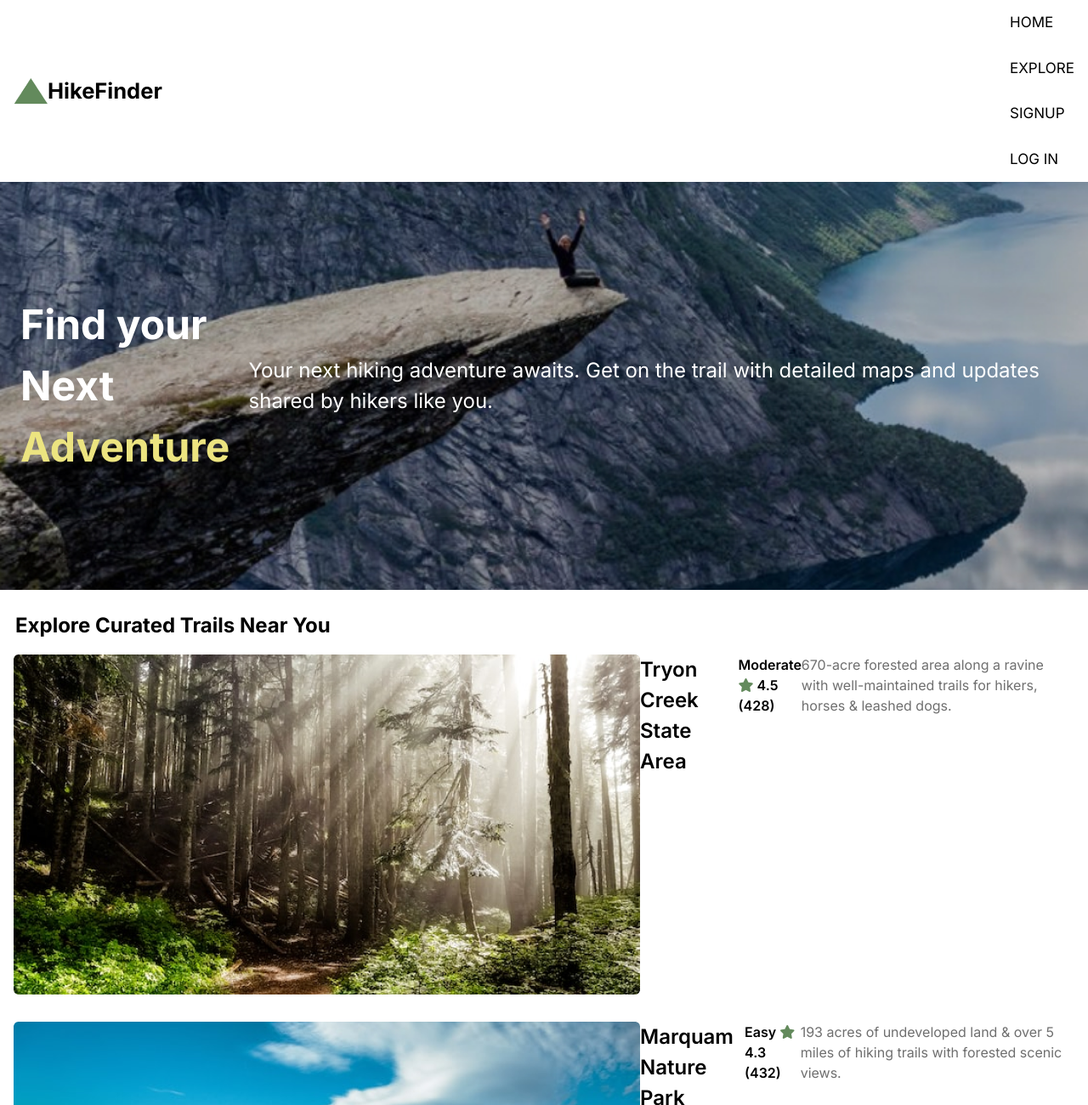
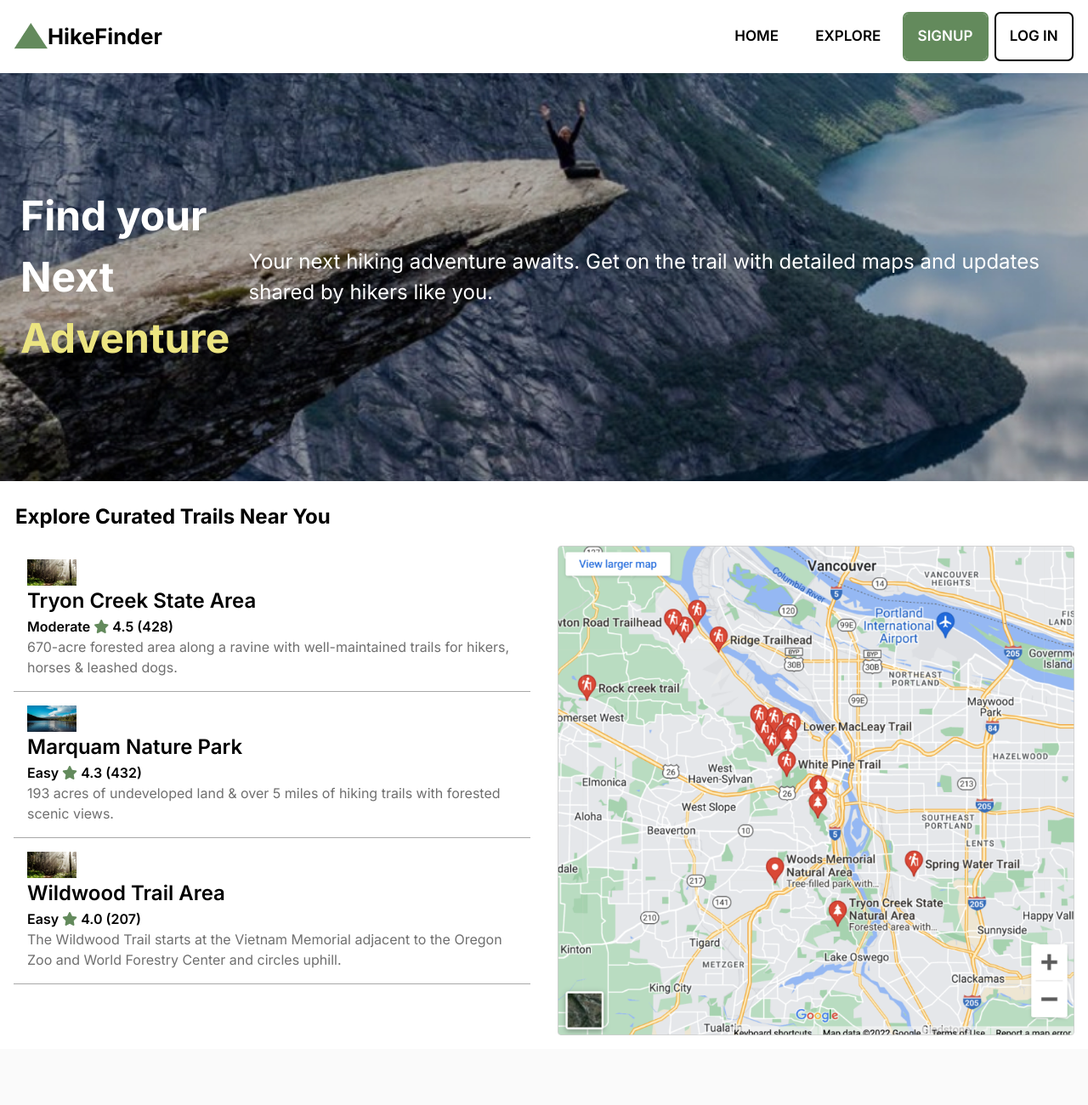
Before and after one commit to brianbud/HikeFinder, a website built with Vite: page explore.html in a window 1280 px wide. Shown: the top 1300 px of the page at 85% size. Built offline with nearby package versions, Linux system fonts and the light colour scheme.

Commit message:
explore page layout for wider screens

```diff
--- a/explore.html
+++ b/explore.html
@@ -25,11 +25,11 @@
         </div></a
       >
       <!-- Navigation links (hidden by default) -->
-      <div id="myLinks">
+      <div id="myLinks" class="nav-options">
         <a href="./index.html">HOME</a>
-        <a href="#explore">EXPLORE</a>
-        <a href="#signup">SIGNUP</a>
-        <a href="#login">LOG IN</a>
+        <a href="./explore.html">EXPLORE</a>
+        <a class="signup-btn" href="#signup">SIGNUP</a>
+        <a class="login-btn" href="#login">LOG IN</a>
       </div>
       <!-- "Hamburger menu" / "Bar icon" to toggle the navigation links -->
       <a href="javascript:void(0);" class="icon" id="hamburgerMenuIcon">
@@ -45,8 +45,9 @@
         </p>
       </div>
       <h2 class="blog-container-title">Explore Curated Trails Near You</h2>
-      <section class="blogs-container">
-        <div class="blog">
+      <section class="blogs-container explore-blogs">
+        <div class="left-section">
+          <div class="blog explore-blog">
             <img src="./images/explore-trail-1.png" atl="placeholder" />
             <h2 class="title">Tryon Creek State Area</h2>
             <p class="distance-info">
@@ -58,29 +59,33 @@
               for hikers, horses & leashed dogs.
             </p>
           </div>
-        <div class="blog">
+          <div class="blog explore-blog">
             <img src="./images/explore-trail-2.png" atl="placeholder" />
             <h2 class="title">Marquam Nature Park</h2>
             <p class="distance-info">
-            <span>Easy </span><i class="fa-solid fa-star"></i><span> 4.3 </span
-            ><span>(432)</span>
+              <span>Easy </span><i class="fa-solid fa-star"></i
+              ><span> 4.3 </span><span>(432)</span>
             </p>
             <p class="description">
               193 acres of undeveloped land & over 5 miles of hiking trails with
               forested scenic views.
             </p>
           </div>
-        <div class="blog">
+          <div class="blog explore-blog">
             <img src="./images/explore-trail-3.png" atl="placeholder" />
             <h2 class="title">Wildwood Trail Area</h2>
             <p class="distance-info">
-            <span>Easy </span><i class="fa-solid fa-star"></i><span> 4.0 </span
-            ><span>(207)</span>
+              <span>Easy </span><i class="fa-solid fa-star"></i
+              ><span> 4.0 </span><span>(207)</span>
             </p>
             <p class="description">
               The Wildwood Trail starts at the Vietnam Memorial adjacent to the
               Oregon Zoo and World Forestry Center and circles uphill.
             </p>
+          </div>
+        </div>
+        <div class="right google-map-img">
+          <img src="./images/map1.png" alt="" />
         </div>
       </section>
       <section class="promotion-container">
--- a/style.css
+++ b/style.css
@@ -387,4 +387,31 @@ footer li:hover {
     order: -1;
   }
 
+  /* EXPLORE SECTION */
+
+  .explore-blogs {
+    display: flex;
+    flex-direction: row;
+    flex-wrap: nowrap;
+  }
+
+  .explore-blog {
+    display: flex;
+    flex-direction: column;
+    padding: 1em;
+    border-bottom: 1px solid #A8A8A8;
+  }
+
+  .left-section {
+    width: 100%;
+  }
+
+  .explore-blog > img {
+    width: 10%;
+  }
+
+  .google-map-img {
+    width: 100%;
+  }
+
 }
```
Also changed, not shown: images/map1.png (added). Lines whose indentation alone changed are shown as unchanged.
